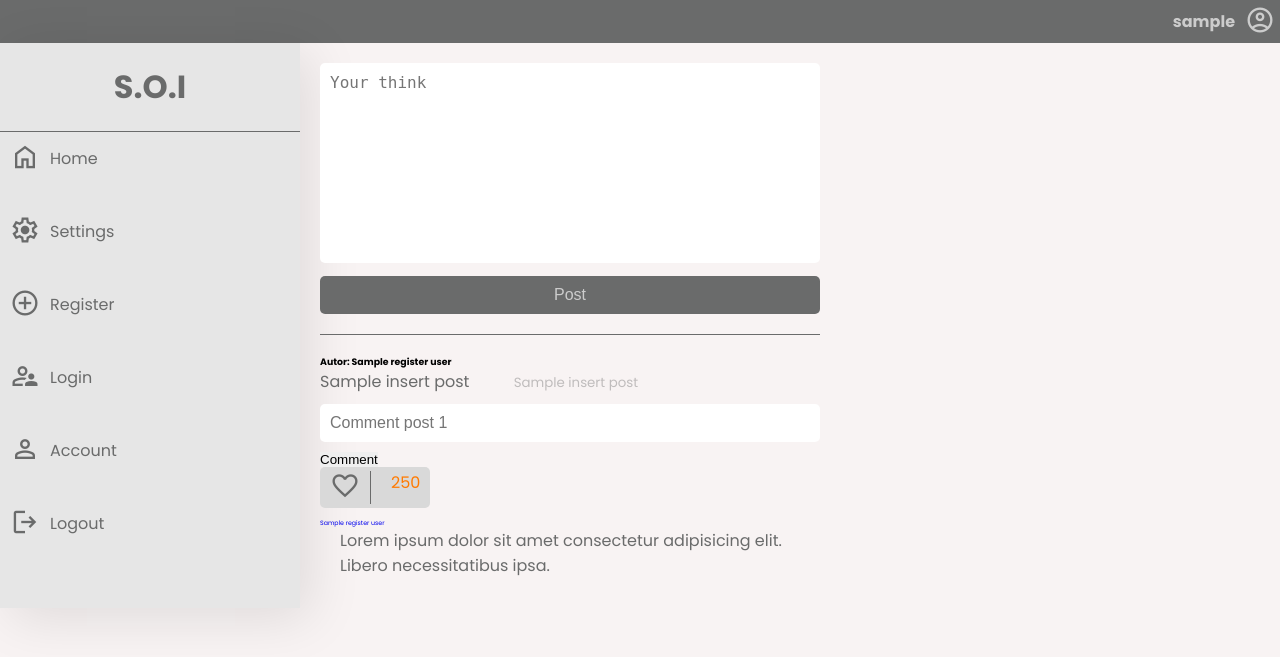
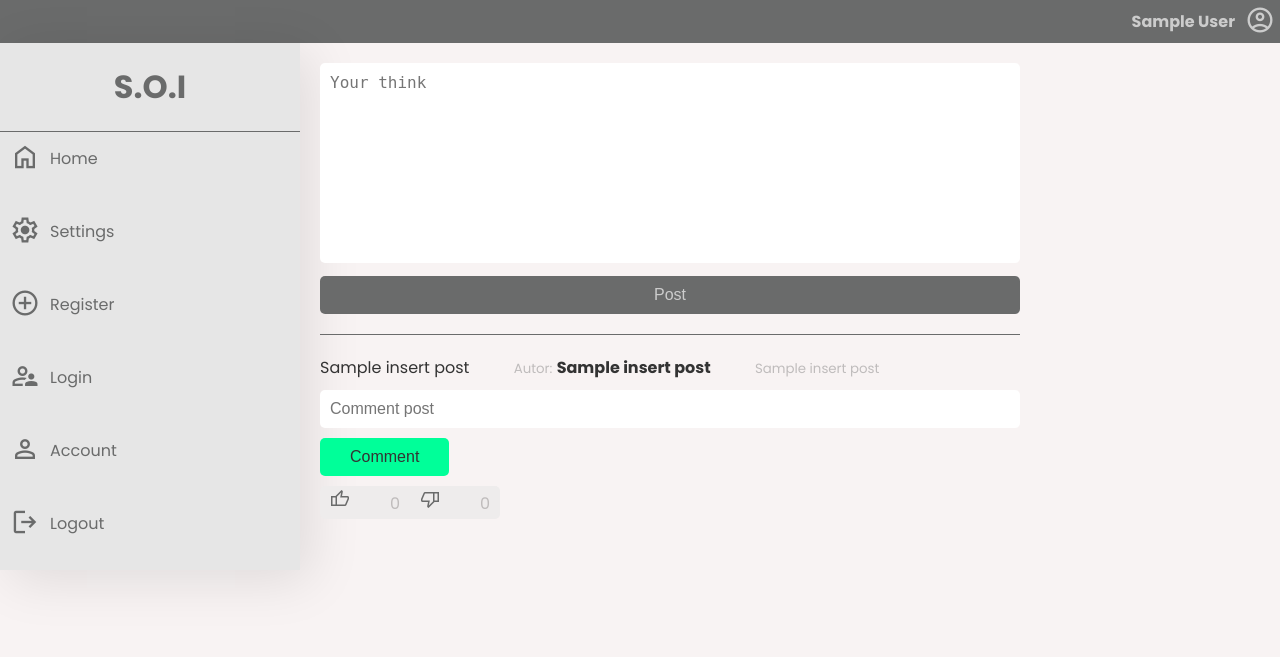
Before and after one commit to Alexssandrodev/post-system, a Flask app: page / in a window 1280 px wide. Shown: the top 657 px of the page. Run offline with Flask 2, Linux system fonts and the light colour scheme; the visitor is signed in with stand-in values (Sample User, id 1); a database or web service that is not in the repository returns one stand-in record (values such as "Sample title"); some libraries are stand-ins or nearby versions.

Commit message:
Feature de login melhorada, agora o nos postas e comentário são exibidos os autores

```diff
--- a/app.py
+++ b/app.py
@@ -1,18 +1,19 @@
-from crypt import methods
-from flask import Flask, render_template, request, session, logging, redirect, url_for, flash
-from model.config import Clientes, Connection
-import psycopg2 as db
+from flask import Flask, render_template, request, session, redirect, url_for, flash
+from flask_session import Session
 from connection import ConnectionDb
 from controller.insert_post import InsertPost
 from controller.register_user import RegisterUser
+from controller.coment import Coment
 from datetime import datetime
 
 conn = ConnectionDb()
-
 date_system = datetime.now()
 
 app = Flask(__name__)
 app.config['SECRET_KEY'] = 'webdesign'
+app.config['SESSION_PERMANENT'] = False
+app.config['SESSION_TYPE'] = 'filesystem'
+Session(app)
 
 @app.route('/')
 def index():
@@ -20,27 +21,45 @@ def index():
     all_posts = post.selectAllPosts()
 
     client = RegisterUser()
-    user_client = client.selectUserId()
+    user_client = client.selectUsers()
 
-    return render_template('index.html', posts = all_posts, user_nome = user_client)
+    id_user = client.getUserId()
 
-@app.route('/post', methods=['POST'])
-def post():
+    coment = Coment()
+    post_coment = coment.selectAllComents()
+
+    if not session.get('user'):
+        return redirect(url_for('login'))
+
+    return render_template('index.html', posts = all_posts, users = user_client, coment = post_coment, user_id = id_user)
+
+@app.route('/post/<id_user>', methods=['POST'])
+def post(id_user):
     if request.method == 'POST':
         insert = InsertPost()
         post = request.form['post']
+        autor = session.get('name')
         if post == '':
             flash('O campo post é requerido.', category='error')
         else:
-            insert.insertPost(post, date_system)
-            flash('post feito com sucesso!.', category='success')
+            insert.insertPost(post, autor, date_system, id_user)
+
+        flash('post feito com sucesso!.', category='success')
+        return redirect(url_for('index'))
+
+@app.route('/coment/<id_post>/<user_id>', methods=['POST'])
+def coment(id_post, user_id):
+    if request.method == 'POST':
+        coment = Coment()
+        text = request.form['coment']
+        autor = session.get('name')
+
+        coment.inserComent(text, autor, date_system, id_post, user_id)
+        flash('Comentário adicionado', category='success')
 
         return redirect(url_for('index'))
 
-@app.route('/user/<id>')
-def user(id):
-    data = conn.query('SELECT * FROM register_user WHERE user_id = %s', id)
-    return render_template('user.html', data = data)
+    return render_template('index.html')
 
 @app.route('/register')
 def register():
@@ -50,6 +69,9 @@ def register():
 def cadastro():
     if request.method == 'POST':
         new_user = RegisterUser()
+        users = new_user.selectUsers()
+        last_login = datetime.now()
+
         nome = request.form['nome']
         email = request.form['email']
         senha = request.form['senha']
@@ -61,31 +83,31 @@ def cadastro():
         elif len(senha) <= 5:
             flash('A senha é obrigatória, precisa ter 5 ou mais caracters', category='error')
         else:
-            new_user.insertRegister(nome, email, senha)
+            new_user.insertRegister(nome, email, senha, date_system, last_login)
             flash('Cadastro realizado com sucesso', category='success')
             return redirect(url_for('register'))
-    return render_template('register.html')
+    return render_template('register.html', user = users)
 
 @app.route('/login', methods=['POST', 'GET'])
 def login():
     if request.method == 'POST':
+        user = RegisterUser()
         email = request.form['email']
         senha = request.form['senha']
-        account = conn.query('SELECT email FROM register_user')
-        password = conn.query('SELECT senha FROM register_user')
 
-        for user in account:
-            for i in user:
-                if i == email:
-                    for pass_word in password:
-                        for word in pass_word:
-                            if word == senha:
-                                session['user'] = i
-                                return redirect(url_for('index'))
-                            if word != senha:
-                                flash('Senha incorreta', category='error')
-                if i != email:
-                    flash('Email incorreto', category='error')
+        user_login = user.selectUsers()
+
+        for users in user_login:
+            if users[2] != email:
+                flash('Este email não existe na base de dados', category='error')
+            elif users[3] != senha:
+                flash('Senha incorreta', category='error')
+            else:
+                if users[2]:
+                    session['user'] = users[2]
+                    session['name'] = users[1]
+                    flash('Login feito com sucesso!', category='success')
+                    return redirect(url_for('index'))
 
     return render_template('login.html')
 
@@ -95,39 +117,5 @@ def logout():
     return redirect(url_for('login'))
 
 
-@app.route('/edit/<id>', methods = ['POST', 'GET'])
-def get_employe(id):
-    cliente = Connection()
-    sql = "SELECT * FROM post"
-    data = cliente.query(sql)
-    cliente.commit()
-    return render_template('edit.html', student = data[0])
-
-@app.route('/update/<id>', methods = ['POST'])
-def update_student(id):
-    cliente = Clientes()
-    if request.method == 'POST':
-        fname = request.form['fname']
-        lname = request.form['lname']
-        email = request.form['email']
-
-        cliente.update(id, fname, lname, email)
-
-    return redirect(url_for('index'))
-
-@app.route('/delete/<id>', methods = ['POST', 'GET'])
-def delete_student(id):
-    cliente = Clientes()
-    cliente.delete(id)
-
-    return redirect(url_for('index'))
-
-
-
-@app.route('/dashboard')
-def dashboard():
-    return render_template('dashboard.html')
-
-
 if __name__ == ('__main__'):
     app.run(debug=True)
--- /dev/null
+++ b/controller/coment.py
@@ -0,0 +1,20 @@
+from connection import ConnectionDb
+
+class Coment(ConnectionDb):
+
+    def inserComent(self, *args):
+        try:
+            sql = 'INSERT INTO coment (text, autor, create_on, id_post, id_user) VALUES(%s, %s, %s, %s, %s)'
+            self.execute(sql, args)
+            self.commit
+        except Exception as e:
+            print(f'Erro: ao postar comentário {e}')
+
+    def selectAllComents(self):
+        try:
+            sql = 'SELECT * FROM coment ORDER BY id DESC'
+            self.execute(sql)
+            data = self.fetchall()
+            return data
+        except Exception as e:
+            print(f'Erro: ao retornar comentários')
--- a/controller/insert_post.py
+++ b/controller/insert_post.py
@@ -3,7 +3,7 @@ from connection import ConnectionDb
 class InsertPost(ConnectionDb):
     def insertPost(self, *args):
         try:
-            sql = 'INSERT INTO insert_post (post, created_on) VALUES(%s, %s)'
+            sql = 'INSERT INTO insert_post (post, autor, created_on, id_user) VALUES(%s, %s, %s, %s)'
             self.execute(sql, args)
             self.commit
         except Exception as e:
@@ -11,7 +11,7 @@ class InsertPost(ConnectionDb):
 
     def selectAllPosts(self):
         try:
-            post = 'SELECT * FROM insert_post'
+            post = 'SELECT * FROM insert_post ORDER BY id DESC'
             self.execute(post)
             data = self.fetchall()
             return data
--- a/controller/register_user.py
+++ b/controller/register_user.py
@@ -3,13 +3,13 @@ from connection import ConnectionDb
 class RegisterUser(ConnectionDb):
     def insertRegister(self, *args):
         try:
-            sql = 'INSERT INTO register_user (nome, email, senha) VALUES(%s, %s, %s)'
+            sql = 'INSERT INTO register_user (nome, email, senha, created_on, last_login) VALUES(%s, %s, %s, %s, %s)'
             self.execute(sql, args)
             self.commit
         except Exception as e:
             print(f'Erro ao cadastrar usuário {e}')
 
-    def selectUserId(self):
+    def selectUsers(self):
         try:
             user_id = 'SELECT * FROM register_user'
             self.execute(user_id)
@@ -17,3 +17,10 @@ class RegisterUser(ConnectionDb):
             return data
         except Exception as e:
             print(f'Erro: ao retornar os usuários {e}')
+
+    def getUserId(self):
+        all_users = self.selectUsers()
+        for users in all_users:
+            user_id = users[0]
+
+        return user_id
--- a/static/style.css
+++ b/static/style.css
@@ -170,7 +170,7 @@ main .container nav.menu .box .link a:hover {
 }
 
 main .post {
-    width: 50rem;
+    width: 70rem;
     margin: 2rem;
 }
 
@@ -225,10 +225,26 @@ main .post .messages {
     margin-top: 2rem;
 }
 
+main .post .messages .message .comment #btn-coment {
+    background-color: #00ff99;
+    padding: 1rem 3rem;
+    border-radius: .5rem;
+    margin-bottom: 1rem;
+    text-align: center;
+    color: #333;
+    font-size: 1.6rem;
+    cursor: pointer;
+}
+
 main .post .messages .message p {
     font-size: 1.6rem;
-    color: #6A6B6B;
+    color: #333;
     margin-bottom: 1rem;
+}
+
+main .post .messages .message .coment-post {
+    margin-left: 2rem;
+    color: #777;
 }
 
 main .post .messages .message small {
@@ -243,27 +259,29 @@ main .post .messages .message .icons {
 }
 
 main .post .messages .message .icons span {
-    font-size: 3rem;
+    font-size: 2rem;
     color: #6A6B6B;
 }
 
 main .post .messages .message .icons .heart-icon {
     display: flex;
     align-items: center;
-    background-color: #D9D9D9;
+    justify-content: space-around;
+    background-color: #eeecec;
     border-radius: .5rem;
     padding: .3rem 1rem;
     gap: 2rem;
     margin-bottom: 1rem;
 }
 
-main .post .messages .message .icons .heart-icon .favorite {
-    border-right: .1rem solid #6A6B6B;
-    padding-right: 1rem;
+main .post .messages .message .icons .heart-icon .like small {
+    font-size: 1.6rem;
 }
 
 main .post .messages .message .icons .heart-icon .likes p {
-    color: #FF7A00;
+    color: #777;
+    font-size: 1.6rem;
+    margin-top: 1rem;
 }
 
 main .post .resp-message {
--- a/templates/index.html
+++ b/templates/index.html
@@ -18,8 +18,8 @@
 
         <section class="box">
             <div class="user-name">
-                {% if session['user'] %}
-                    <h3>{{ session['user'] }}</h3>
+                {% if session.user %}
+                    <h3>{{ session.name }}</h3>
                 {% else %}
                     <h3>Bem vindo</h3>
                 {% endif %}
@@ -109,39 +109,45 @@
 
             </nav><!--nav menu-->
         </section><!--sidebar-->
-
         <section class="post">
             <div class="container">
-                <form action="{{url_for('post')}}" method="post">
+                <form action="/post/{{ user_id }}" method="post">
                     <textarea name="post" id="" placeholder="Your think"></textarea>
                     <input type="submit" id="post-btn" value="Post">
                 </form>
             </div><!--container-->
-
             <div class="messages">
                 <div class="message">
-                    {% for user in user_nome %}
-                        <h2>Autor: {{ user[1] }}</h2>
-                    {% endfor %}
+
                     {% for post in posts %}
-                        <p>{{ post[1] }} <small>{{ post[2] }}</small></p>
+
+                        <p>{{ post[1] }} <small>Autor:</small> <strong>{{ post[2] }}</strong> <small>{{ post[3] }}</small></p>
+
+                        {% for coments in coment %}
+                            {% if coments[4] == post[0] %}
+                                <p class="coment-post">{{ coments[1] }} <small>Autor:</small> <strong>{{ coments[2] }}</strong> <small>{{ coments[3] }}</small></p>
+                            {% endif %}
+                        {% endfor %}
                     <div class="comment">
-                        <form action="" method="post">
-                            <input type="text" name="comment" id="" placeholder="Comment post {{ post[0] }}">
-                            <button type="submit">Comment</button>
+
+                        <form action="/coment/{{ post[0] }}/{{ post[4] }}" method="post">
+                            <input type="text" name="coment" id="" placeholder="Comment post">
+                            <button type="submit" id="btn-coment">Comment</button>
                         </form>
                     </div>
                     <div class="icons">
                         <div class="heart-icon">
-                            <div class="favorite">
-                                <a href="#"><span class="material-symbols-outlined">favorite</span></a>
+                            <div class="like">
+                                <a href="#"><span class="material-symbols-outlined">thumb_up_off</span><small>0</small></a>
                             </div>
-                            <div class="likes">
-                                <p>250</p>
+                            <div class="like">
+                                <a href="#"><span class="material-symbols-outlined">thumb_down</span><small>0</small></a>
                             </div>
                         </div><!--heart-icon-->
                     </div><!--icons-->
+
                     {% endfor %}
+
                 </div><!--message-->
 
                     {% for user in user_nome %}
@@ -149,8 +155,7 @@
                     {% endfor %}
 
                 <div class="resp-message">
-                    <p>Lorem ipsum dolor sit amet consectetur adipisicing elit.
-                        Libero necessitatibus ipsa.</p>
+
                 </div><!--resp-message-->
             </div><!--messages-->
         </section><!--post-->
--- a/templates/user.html
+++ b/templates/user.html
@@ -18,8 +18,8 @@
 
         <section class="box">
             <div class="user-name">
-                {% if session['user'] %}
-                    <h3>{{ session['user'] }}</h3>
+                {% if session.user %}
+                    <h3>{{ session.name }}</h3>
                 {% else %}
                     <h3>Bem vindo</h3>
                 {% endif %}
```
Also changed, not shown: templates/login.html (+4 -4 lines), templates/register.html (+9 -6 lines), 2 other files.
